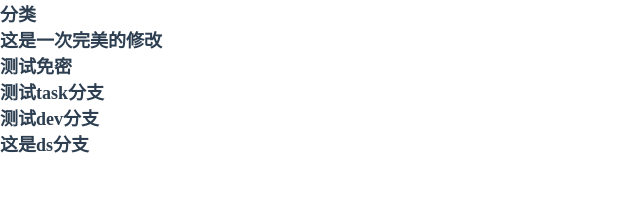
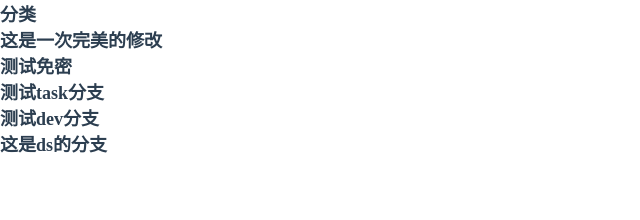
Before and after one commit to Dingshuang22/lijian, a Vue app: page /#/classify in a window 1280 px wide. Shown: the top 220 px of the page, without its empty margins (0-640 px from the left). Built offline with nearby package versions, Linux system fonts and the light colour scheme.

Commit message:
ds分支提交

```diff
--- a/src/pages/Classify.vue
+++ b/src/pages/Classify.vue
@@ -5,7 +5,7 @@
         <h2>测试免密</h2>
         <h2>测试task分支</h2>
         <h2>{{ msg }}</h2>
-        <h2>这是ds分支</h2>
+        <h2>这是ds的分支</h2>
     </div>
 </template>
 
```
